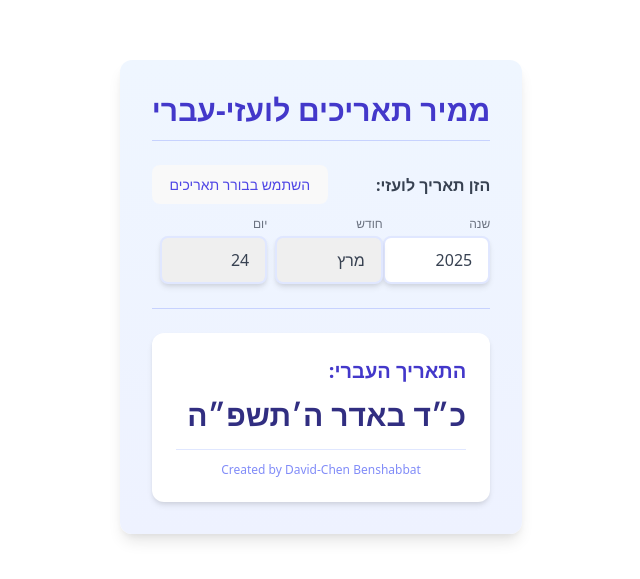
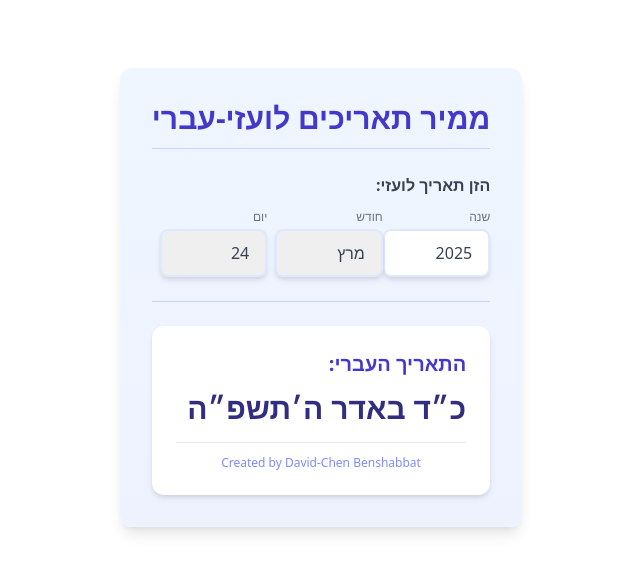
Before and after one commit to benshabbat/HebrewDateConverter, a React (Vite) app in the folder HebrewDateConverter/: page / in a window 1280 px wide. Shown: the part 103-682 px from the top of the page, without its empty margins (319-959 px from the left). Built offline with nearby package versions, Linux system fonts and the light colour scheme.

Commit message:
refactor DateInput component to remove input mode toggle and streamline date input handling

```diff
--- a/HebrewDateConverter/src/components/HebrewDateConverter/DateInput.jsx
+++ b/HebrewDateConverter/src/components/HebrewDateConverter/DateInput.jsx
@@ -1,10 +1,7 @@
 // src/components/HebrewDateConverter/DateInput.jsx
-import React, { useState } from 'react';
+import React from 'react';
 
 const DateInput = ({ value, onChange, error }) => {
-  // State to track which input mode is active
-  const [inputMode, setInputMode] = useState('custom'); // 'custom' or 'native'
-
   // Extract date parts
   const dateParts = value ? value.split('-') : ['', '', ''];
   const [yearValue, monthValue, dayValue] = dateParts;
@@ -81,56 +78,12 @@ const DateInput = ({ value, onChange, error }) => {
     onChange({ target: { value: newDate } });
   };
 
-  // Handle change in native date picker
-  const handleNativeDateChange = (e) => {
-    // Direct pass-through to parent
-    onChange(e);
-  };
-
-  // Toggle between input modes
-  const toggleInputMode = () => {
-    setInputMode(inputMode === 'custom' ? 'native' : 'custom');
-  };
-
   return (
     <div className="mb-6">
-      <div className="flex justify-between items-center mb-3">
-        <label className="block text-gray-700 text-md font-bold" htmlFor="gregorian-date">
+      <label className="block text-gray-700 text-md font-bold mb-3" htmlFor="gregorian-date">
         הזן תאריך לועזי:
       </label>
-        <button
-          type="button"
-          onClick={toggleInputMode}
-          className="text-sm text-indigo-600 hover:text-indigo-800 focus:outline-none transition-colors"
-        >
-          {inputMode === 'custom' ? 'השתמש בבורר תאריכים' : 'השתמש בשדות נפרדים'}
-        </button>
-      </div>
 
-      {/* Native date input */}
-      {inputMode === 'native' && (
-        <div className="relative">
-          <input
-            id="gregorian-date"
-            type="date"
-            className="shadow-md appearance-none border-2 border-indigo-100 rounded-lg w-full py-3 px-4 text-gray-700 leading-tight focus:outline-none focus:border-indigo-400 focus:shadow-outline transition-all"
-            value={value}
-            onChange={handleNativeDateChange}
-            aria-describedby="date-error"
-            min="1300-01-01"
-            max="2500-12-31"
-            onKeyDown={(e) => e.preventDefault()} // Prevent keyboard input
-          />
-          <div className="absolute inset-y-0 left-0 flex items-center pl-3 pointer-events-none">
-            <svg className="w-5 h-5 text-indigo-500" fill="currentColor" viewBox="0 0 20 20" xmlns="http://www.w3.org/2000/svg">
-              <path fillRule="evenodd" d="M6 2a1 1 0 00-1 1v1H4a2 2 0 00-2 2v10a2 2 0 002 2h12a2 2 0 002-2V6a2 2 0 00-2-2h-1V3a1 1 0 10-2 0v1H7V3a1 1 0 00-1-1zm0 5a1 1 0 000 2h8a1 1 0 100-2H6z" clipRule="evenodd"></path>
-            </svg>
-          </div>
-        </div>
-      )}
-
-      {/* Custom date input */}
-      {inputMode === 'custom' && (
       <div className="flex space-x-2 rtl:space-x-reverse">
         <div className="w-1/3 relative">
           <label className="block text-gray-500 text-xs mb-1" htmlFor="year-input">
@@ -189,7 +142,6 @@ const DateInput = ({ value, onChange, error }) => {
           </select>
         </div>
       </div>
-      )}
 
       {error && (
         <p id="date-error" className="text-red-500 text-sm mt-2 font-medium">{error}</p>
```
Lines whose indentation alone changed are shown as unchanged.
